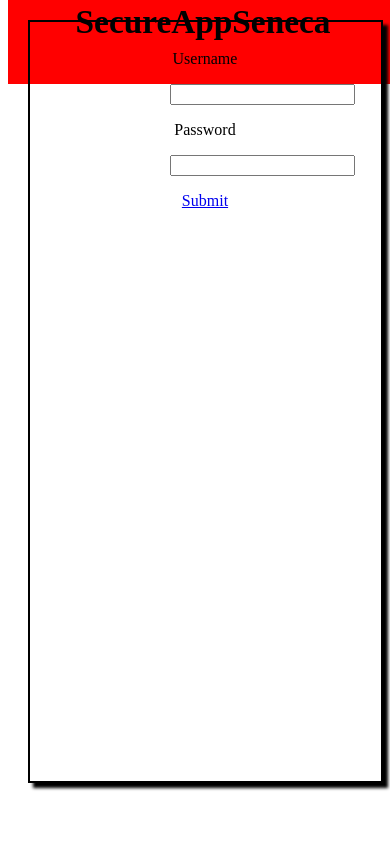
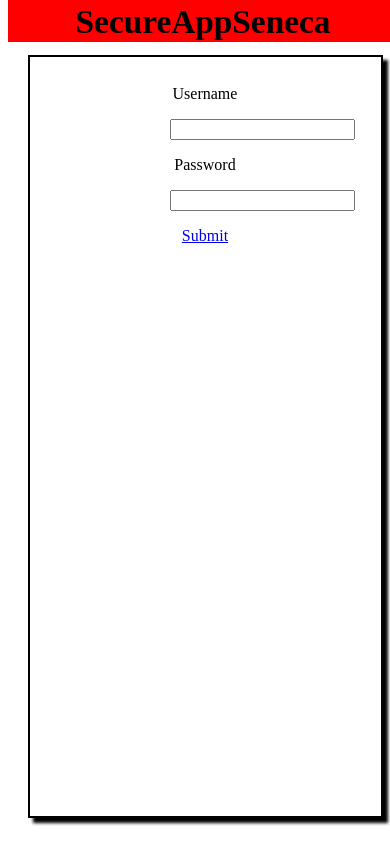
Before and after one commit to KristopherVala/WebsiteWalkthroughRough, a plain HTML site: page Login.html in a window 390 px wide. Drawn offline with Linux system fonts and the light colour scheme.

Commit message:
margins
workaround for mobile view - fix this

```diff
--- a/Login.html
+++ b/Login.html
@@ -1,12 +1,12 @@
 <!DOCTYPE html>
 <html>
 <body>
-    <div style="position:fixed;background-color:red;height:10%;top:0;width:100%;margin-bottom:7%;padding-left:0px;margin-left:0px;display:block;">
+    <div style="position:fixed;background-color:red;height:5%;top:0;width:100%;margin-bottom:7%;padding-left:0px;margin-left:0px;display:block;">
         <h1 style="text-align:center;font-size:25pt;margin-top:3px;">SecureAppSeneca</h1>
 
     </div>
 
-	<div style="margin-left:5%;margin-right:5%;margin-top:3%;color:black;border:2px solid black;
+	<div style="margin-left:5%;margin-right:5%;margin-top:12%;color:black;border:2px solid black;
         box-shadow:5px 5px 3px black;height:90%;position:fixed;width:90%;background-image:url(media/fresh_snow.png);">
 
   <div style="height:100%;width:20%;padding-left:40%;text-align:center;margin-top:8%;position:center;">
```
Also changed, not shown: Gender.html (+1 -1 lines), Landing.html (+1 -1 lines), Map.html (+1 -1 lines), index.html (+1 -1 lines).
